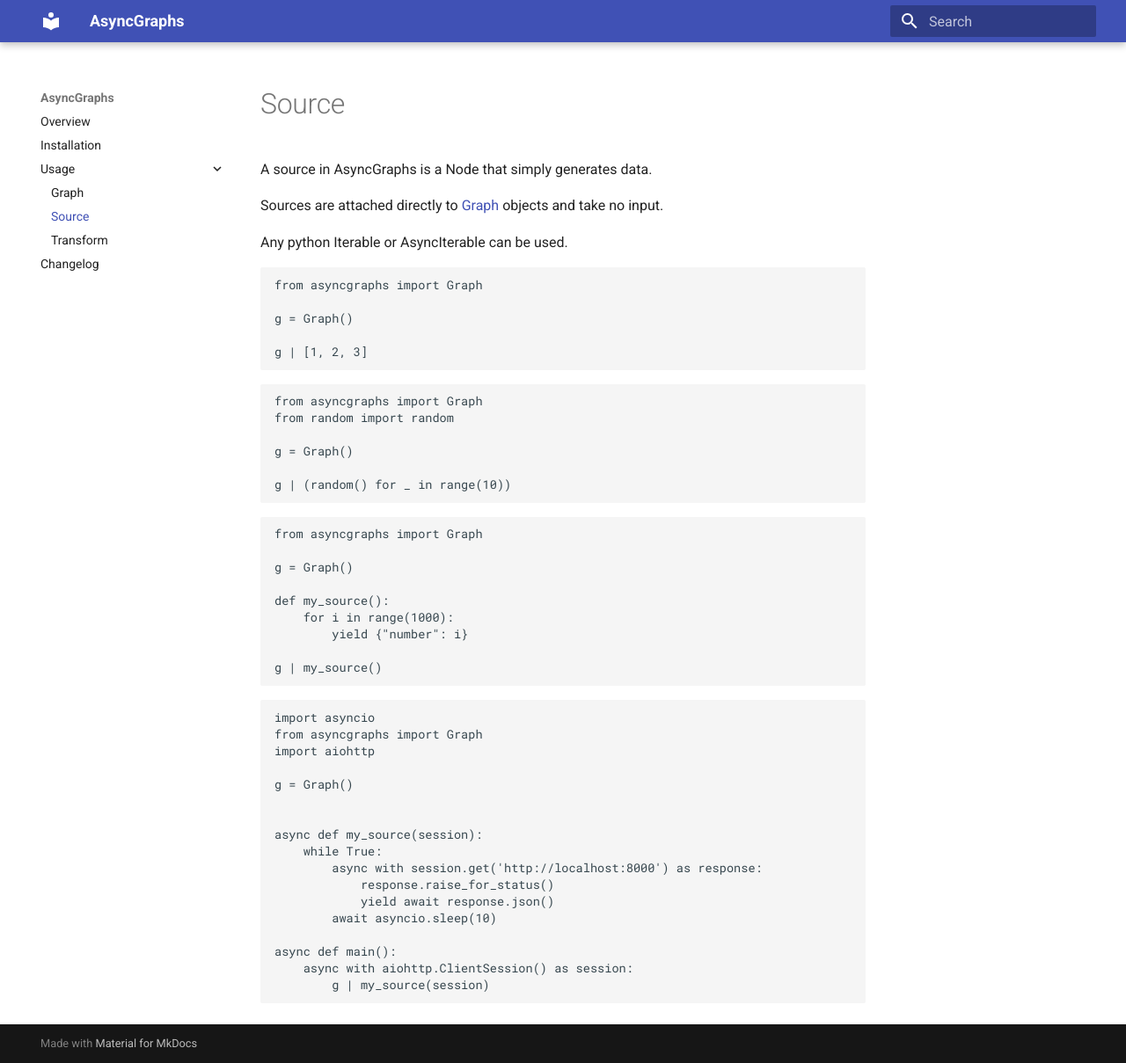
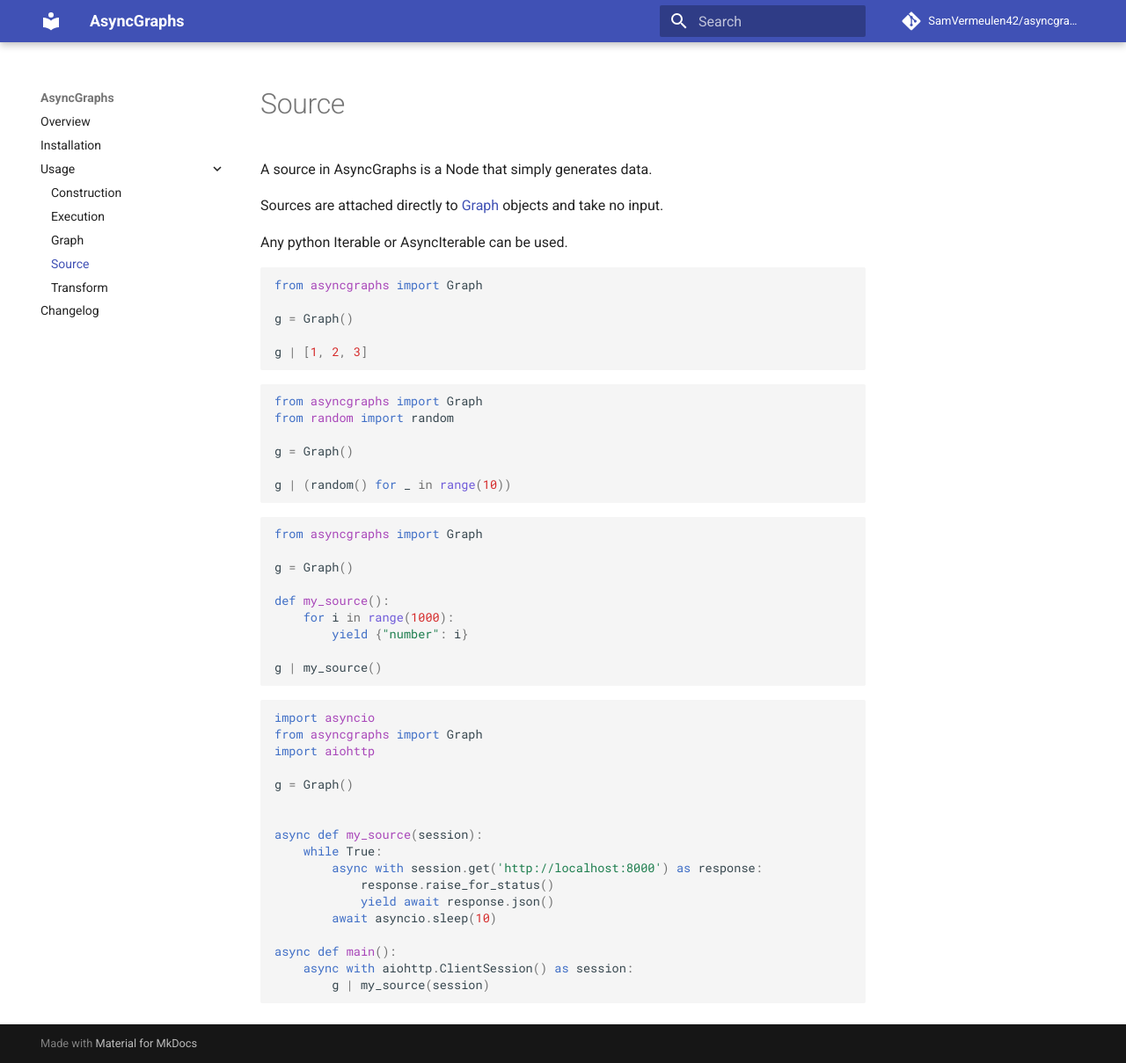
Before and after one commit to SamVermeulen42/asyncgraphs, an MkDocs documentation site: the page built from docs/usage/source.md, in a window 1280 px wide and 1209 px high. Shown: the whole window at 88% size. Built offline with MkDocs 1.6.1 and Material for MkDocs 9.7.7, drawn with Linux system fonts in a browser that asks for light colours; comment, search, counter and statistics services are not loaded.

```diff
--- a/mkdocs.yml
+++ b/mkdocs.yml
@@ -1,12 +1,24 @@
 site_name: AsyncGraphs
 theme:
   name: material
+
+repo_name: SamVermeulen42/asyncgraphs
+repo_url: https://github.com/SamVermeulen42/asyncgraphs
 
 nav:
 - Overview: index.md
 - install.md
 - Usage:
+  - usage/construction.md
+  - usage/execution.md
   - usage/graph.md
   - usage/source.md
   - usage/transform.md
 - changelog.md
+
+markdown_extensions:
+- pymdownx.superfences:
+    custom_fences:
+    - name: mermaid
+      class: mermaid
+      format: !!python/name:pymdownx.superfences.fence_code_format
```
Also changed, not shown: README.md (+3 -1 lines), docs/usage/execution.md (added, +61 -0 lines), docs/usage/construction.md (added), 1 other file.
